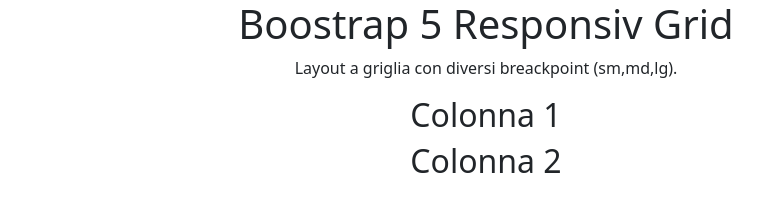
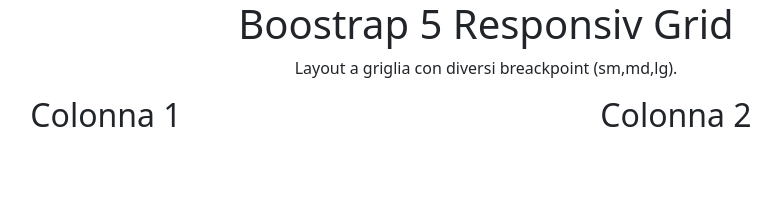
Before and after one commit to IonelxSolow/htmlcss-bootstrap-layout, a plain HTML site: page index.html in a window 1280 px wide. Shown: the whole page, without its empty margins (154-935 px from the left). Drawn offline with nearby package versions, Linux system fonts and the light colour scheme.

Commit message:
add second row with 2 column responsiv

```diff
--- a/index.html
+++ b/index.html
@@ -23,10 +23,10 @@
 
       <div class="container text-center">
         <div class="row">
-          <div class="col-12">
+          <div class="col-12 col-sm-6 col-lg-4">
            <h2>Colonna 1</h2>
           </div>
-          <div class="col-12">
+          <div class="col-12 col-sm-6 col-lg-8">
             <h2>Colonna 2</h2>
           </div>
         </div>
```
